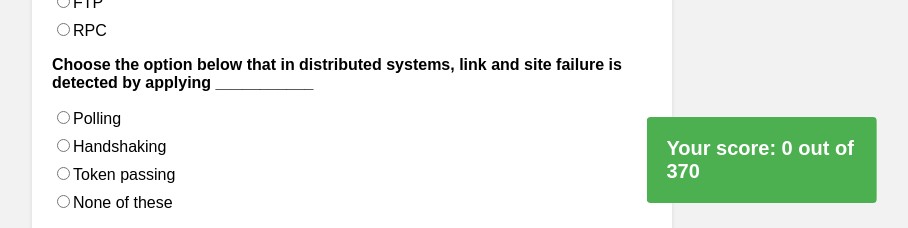
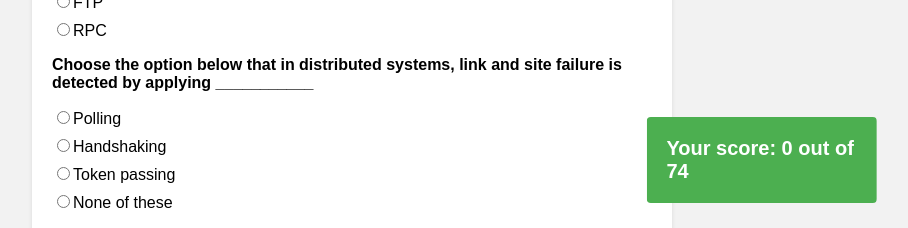
Before and after one commit to AnkanRoychowdhury/exam-prep, a React (Create React App) app: page / in a window 1280 px wide. Both pictures are taken after a click on the button "Submit". Shown: the part 11528-11756 px from the top of the page, without its empty margins (288-1196 px from the left). Built offline with nearby package versions, Linux system fonts and the light colour scheme.

Commit message:
question marks upadted 5 to 1

```diff
--- a/src/App.js
+++ b/src/App.js
@@ -680,7 +680,7 @@ const App = () => {
     let totalScore = 0;
     for (const question of questions) {
       if (selectedOptions[question.id] === question.answer) {
-        totalScore += 5;
+        totalScore += 1;
       }
     }
     setScore(totalScore);
@@ -727,7 +727,7 @@ const App = () => {
       {showPopup && (
         <div className="popup">
           <p className="popup-content">
-            Your score: {score} out of {questions.length * 5}
+            Your score: {score} out of {questions.length * 1}
           </p>
         </div>
       )}
```
